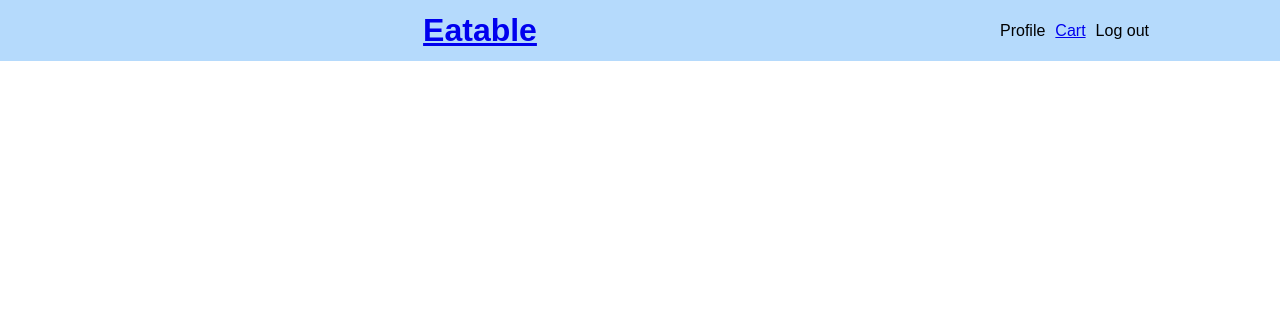
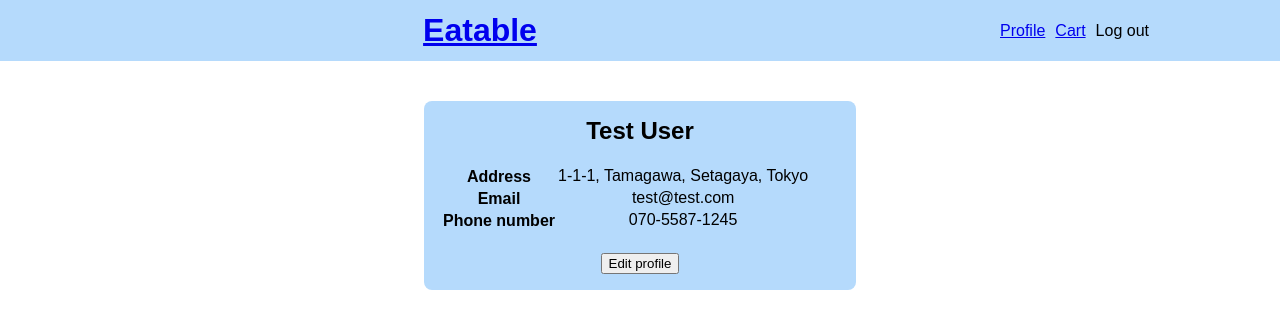
Before and after one commit to eatable-jp/eatable, a React (Create React App) app: page /buyer-profile in a window 1280 px wide. Shown: the top 328 px of the page. Built offline with nearby package versions, Linux system fonts and the light colour scheme.

Commit message:
feat: seller buyer profile added

```diff
--- a/src/App.css
+++ b/src/App.css
@@ -89,3 +89,16 @@
 .shop-profile-address {
   margin: 0 0 8px;
 }
+.buyer-profile {
+  width: 400px;
+  margin: 40px auto 0;
+  padding: 16px;
+  background: #b5dafc;
+  border-radius: 8px;
+}
+.buyer-profile-name {
+  margin: 0 0 20px;
+}
+.buyer-profile-table {
+  margin: 0 0 20px;
+}
--- a/src/App.js
+++ b/src/App.js
@@ -1,3 +1,4 @@
+// packages
 import React, { useState } from "react";
 import { BrowserRouter as Router, Route, Switch } from "react-router-dom";
 import "./App.css";
@@ -5,6 +6,8 @@
 import Header from "./components/Header";
 import Home from "./components/Home";
 import Cart from "./components/Cart";
+import SellerProfile from "./components/SellerProfile";
+import BuyerProfile from "./components/BuyerProfile";
 
 function App() {
   const userStatus = "buyer";
@@ -66,6 +69,14 @@
               removeFromCart={removeFromCart}
             />
           </Route>
+          {/* Buyer Profile component */}
+          <Route path="/buyer-profile">
+            <BuyerProfile buyerInfo={buyerInfo} />
+          </Route>
+          {/* Seller Profile component */}
+          <Route path="/seller-profile">
+            <SellerProfile sellerInfo={sellerInfo} />
+          </Route>
         </Switch>
       </div>
     </Router>
--- /dev/null
+++ b/src/components/BuyerProfile.js
@@ -0,0 +1,26 @@
+import React from "react";
+
+export default function BuyerProfile({ buyerInfo }) {
+  return (
+    <div className="buyer-profile">
+      <h2 className="buyer-profile-name">{buyerInfo.display_name}</h2>
+      <table className="buyer-profile-table">
+        <tbody>
+          <tr>
+            <th>Address</th>
+            <tb>{buyerInfo.address}</tb>
+          </tr>
+          <tr>
+            <th>Email</th>
+            <tb>{buyerInfo.email}</tb>
+          </tr>
+          <tr>
+            <th>Phone number</th>
+            <tb>{buyerInfo.phone_number}</tb>
+          </tr>
+        </tbody>
+      </table>
+      <button>Edit profile</button>
+    </div>
+  );
+}
--- a/src/components/Header.js
+++ b/src/components/Header.js
@@ -10,7 +10,9 @@
             <Link to="/">Eatable</Link>
           </h1>
           <ul className="header-menus">
-            <li className="header-menus-item">Profile</li>
+            <li className="header-menus-item">
+              <Link to="/seller-profile">Profile</Link>
+            </li>
             <li>Log out</li>
           </ul>
         </div>
@@ -21,7 +23,9 @@
             <Link to="/">Eatable</Link>
           </h1>
           <ul className="header-menus">
-            <li className="header-menus-item">Profile</li>
+            <li className="header-menus-item">
+              <Link to="/buyer-profile">Profile</Link>
+            </li>
             <li className="header-menus-item">
               <Link to="/cart">Cart </Link>
             </li>
--- /dev/null
+++ b/src/components/SellerProfile.js
@@ -0,0 +1,5 @@
+import React from "react";
+
+export default function SellerProfile({ sellerInfo }) {
+  return <div>Seller Profile page</div>;
+}
```
